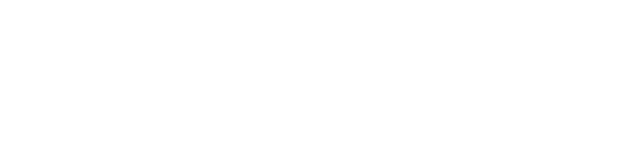
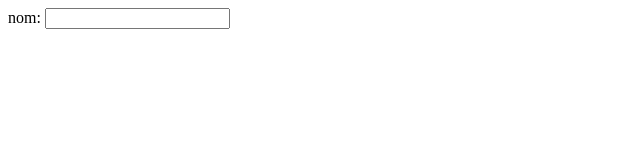
Before and after one commit to Oumar3/Projet2, a plain HTML site: page index.html in a window 1280 px wide. Shown: the whole page, without its empty margins (0-640 px from the left). Drawn offline with Linux system fonts and the light colour scheme.

Commit message:
création de formulaire

```diff
--- a/index.html
+++ b/index.html
@@ -7,6 +7,9 @@
     <title>Document</title>
 </head>
 <body>
-
+    <form action="">
+        <label for="">nom:</label>
+        <input type="text">
+    </form>
 </body>
 </html>
```
